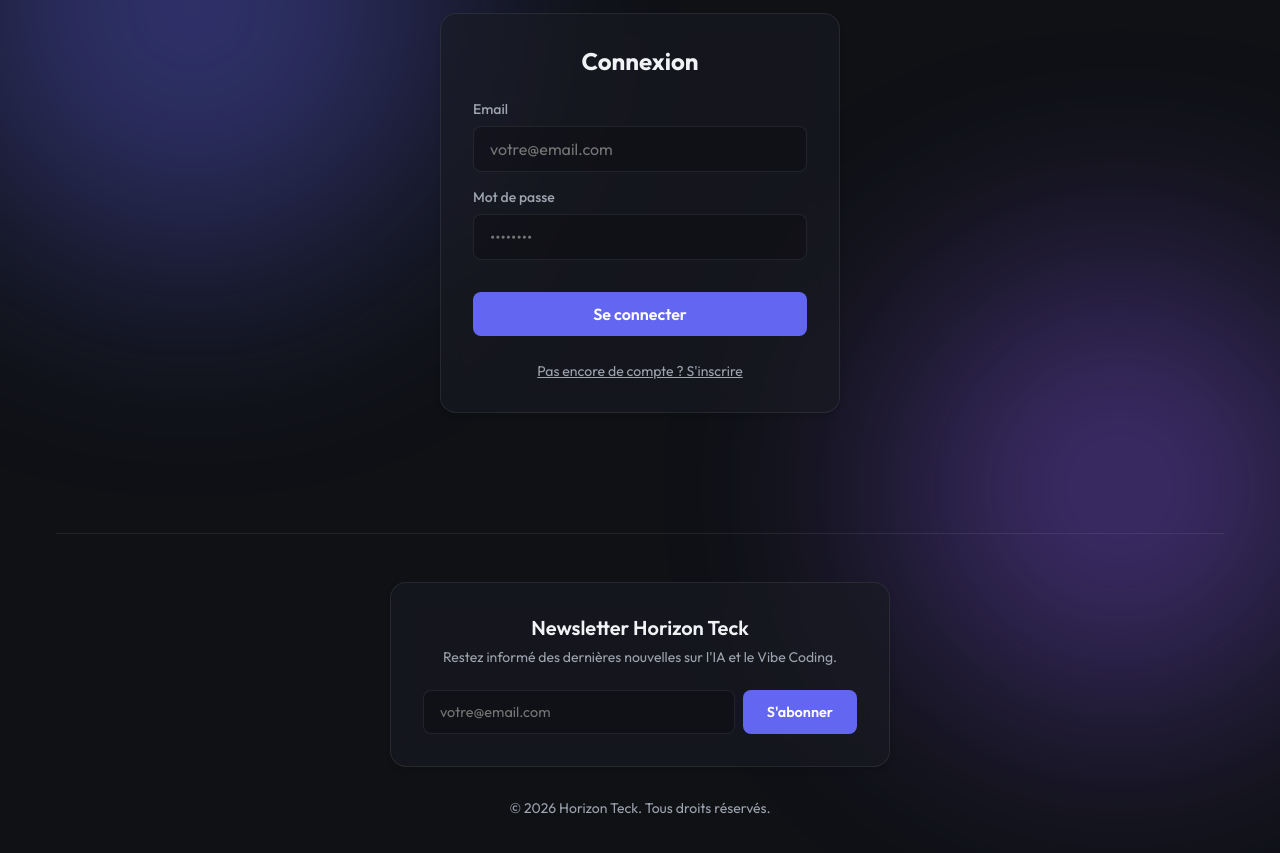
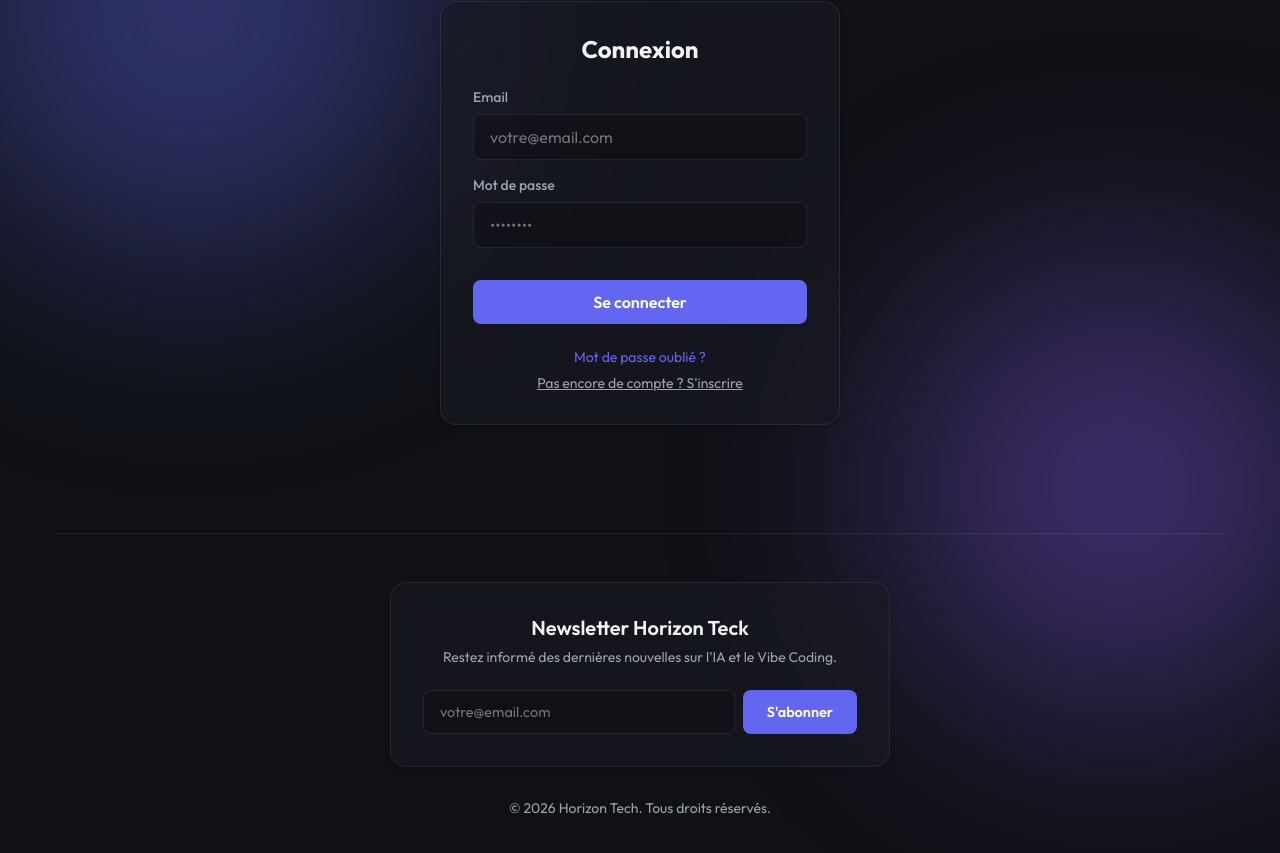
Before and after one commit to diallomld/Job_Tracker, a React (Vite) app: page / in a window 1280 px wide. Shown: the part 169-1022 px from the top of the page. Built offline with nearby package versions, Linux system fonts and the light colour scheme; no server answers.

Commit message:
update url link confirm email

```diff
--- a/src/components/Auth.jsx
+++ b/src/components/Auth.jsx
@@ -11,20 +11,34 @@ export function Auth({ onAuthSuccess }) {
     const [fullName, setFullName] = useState('');
     const [phone, setPhone] = useState('');
 
+    const [isForgotPassword, setIsForgotPassword] = useState(false);
+    const [successMsg, setSuccessMsg] = useState('');
+
     const handleAuth = async (e) => {
         e.preventDefault();
         setLoading(true);
         setErrorMsg('');
+        setSuccessMsg('');
 
         try {
             let result;
-            if (isLogin) {
+            const redirectUrl = window.location.origin;
+
+            if (isForgotPassword) {
+                result = await supabase.auth.resetPasswordForEmail(email, {
+                    redirectTo: `${redirectUrl}/reset-password`,
+                });
+                if (!result.error) {
+                    setSuccessMsg("Email de réinitialisation envoyé ! Vérifiez votre boîte mail.");
+                }
+            } else if (isLogin) {
                 result = await supabase.auth.signInWithPassword({ email, password });
             } else {
                 result = await supabase.auth.signUp({
                     email,
                     password,
                     options: {
+                        emailRedirectTo: redirectUrl,
                         data: {
                             full_name: fullName,
                             phone_number: phone
@@ -41,10 +55,9 @@ export function Auth({ onAuthSuccess }) {
 
             if (result.error) throw result.error;
 
-            if (!isLogin && result.data?.user) {
-                // Auto sign-in or check email verification depending on supabase project settings
+            if (!isLogin && !isForgotPassword && result.data?.user) {
                 if (!result.data.session) {
-                    setErrorMsg("Inscription réussie ! Veuillez vérifier votre boîte mail si nécessaire, ou connectez-vous.");
+                    setSuccessMsg("Inscription réussie ! Veuillez vérifier votre boîte mail.");
                     setIsLogin(true);
                 } else {
                     onAuthSuccess(result.data.session);
@@ -64,12 +77,18 @@ export function Auth({ onAuthSuccess }) {
         <div style={{ display: 'flex', justifyContent: 'center', alignItems: 'center', minHeight: '60vh' }}>
             <div className={`glass-panel ${styles.formContainer}`} style={{ maxWidth: '400px', width: '100%', padding: '2rem' }}>
                 <h2 style={{ marginBottom: '1.5rem', fontSize: '1.5rem', textAlign: 'center' }}>
-                    {isLogin ? 'Connexion' : 'Inscription'}
+                    {isForgotPassword ? 'Réinitialisation' : (isLogin ? 'Connexion' : 'Inscription')}
                 </h2>
 
                 {errorMsg && (
                     <div style={{ backgroundColor: 'rgba(239, 68, 68, 0.1)', color: 'var(--status-rejected)', padding: '0.75rem', borderRadius: '8px', marginBottom: '1rem', fontSize: '0.875rem' }}>
                         {errorMsg}
+                    </div>
+                )}
+
+                {successMsg && (
+                    <div style={{ backgroundColor: 'rgba(16, 185, 129, 0.1)', color: 'var(--status-accepted)', padding: '0.75rem', borderRadius: '8px', marginBottom: '1rem', fontSize: '0.875rem' }}>
+                        {successMsg}
                     </div>
                 )}
 
@@ -86,6 +105,8 @@ export function Auth({ onAuthSuccess }) {
                             onChange={(e) => setEmail(e.target.value)}
                         />
                     </div>
+
+                    {!isForgotPassword && (
                         <div className={styles.inputGroup}>
                             <label htmlFor="password">Mot de passe</label>
                             <input
@@ -98,8 +119,9 @@ export function Auth({ onAuthSuccess }) {
                                 onChange={(e) => setPassword(e.target.value)}
                             />
                         </div>
+                    )}
 
-                    {!isLogin && (
+                    {!isLogin && !isForgotPassword && (
                         <>
                             <div className={styles.inputGroup}>
                                 <label htmlFor="fullName">Nom complet (Optionnel)</label>
@@ -127,17 +149,35 @@ export function Auth({ onAuthSuccess }) {
                     )}
 
                     <button type="submit" className={styles.submitBtn} disabled={loading} style={{ width: '100%', justifyContent: 'center', marginTop: '1rem' }}>
-                        {loading ? 'Chargement...' : (isLogin ? 'Se connecter' : "S'inscrire")}
+                        {loading ? 'Chargement...' : (isForgotPassword ? 'Envoyer lien' : (isLogin ? 'Se connecter' : "S'inscrire"))}
                     </button>
                 </form>
 
-                <div style={{ textAlign: 'center', marginTop: '1.5rem' }}>
+                <div style={{ textAlign: 'center', marginTop: '1.5rem', display: 'flex', flexDirection: 'column', gap: '0.5rem' }}>
+                    {!isForgotPassword && isLogin && (
                         <button
                             type="button"
-                        onClick={() => { setIsLogin(!isLogin); setErrorMsg(''); }}
+                            onClick={() => setIsForgotPassword(true)}
+                            style={{ background: 'none', border: 'none', color: 'var(--accent-primary)', cursor: 'pointer', fontSize: '0.875rem' }}
+                        >
+                            Mot de passe oublié ?
+                        </button>
+                    )}
+
+                    <button
+                        type="button"
+                        onClick={() => {
+                            if (isForgotPassword) {
+                                setIsForgotPassword(false);
+                            } else {
+                                setIsLogin(!isLogin);
+                            }
+                            setErrorMsg('');
+                            setSuccessMsg('');
+                        }}
                         style={{ background: 'none', border: 'none', color: 'var(--text-secondary)', cursor: 'pointer', textDecoration: 'underline', fontSize: '0.875rem' }}
                     >
-                        {isLogin ? "Pas encore de compte ? S'inscrire" : 'Déjà un compte ? Se connecter'}
+                        {isForgotPassword ? 'Retour à la connexion' : (isLogin ? "Pas encore de compte ? S'inscrire" : 'Déjà un compte ? Se connecter')}
                     </button>
                 </div>
             </div>
--- a/src/components/Footer.jsx
+++ b/src/components/Footer.jsx
@@ -51,7 +51,7 @@ export function Footer() {
             </div>
 
             <div className={styles.copyright}>
-                <p>© {new Date().getFullYear()} Horizon Teck. Tous droits réservés.</p>
+                <p>© {new Date().getFullYear()} Horizon Tech. Tous droits réservés.</p>
             </div>
         </footer>
     );
```
Lines whose indentation alone changed are shown as unchanged.
